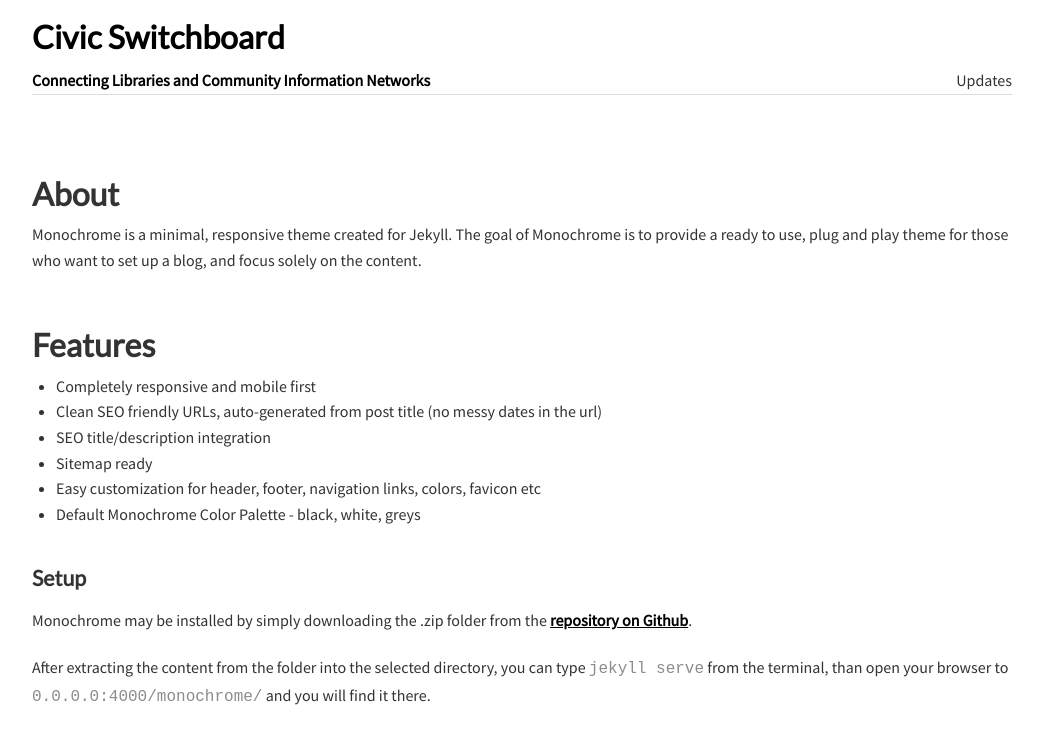
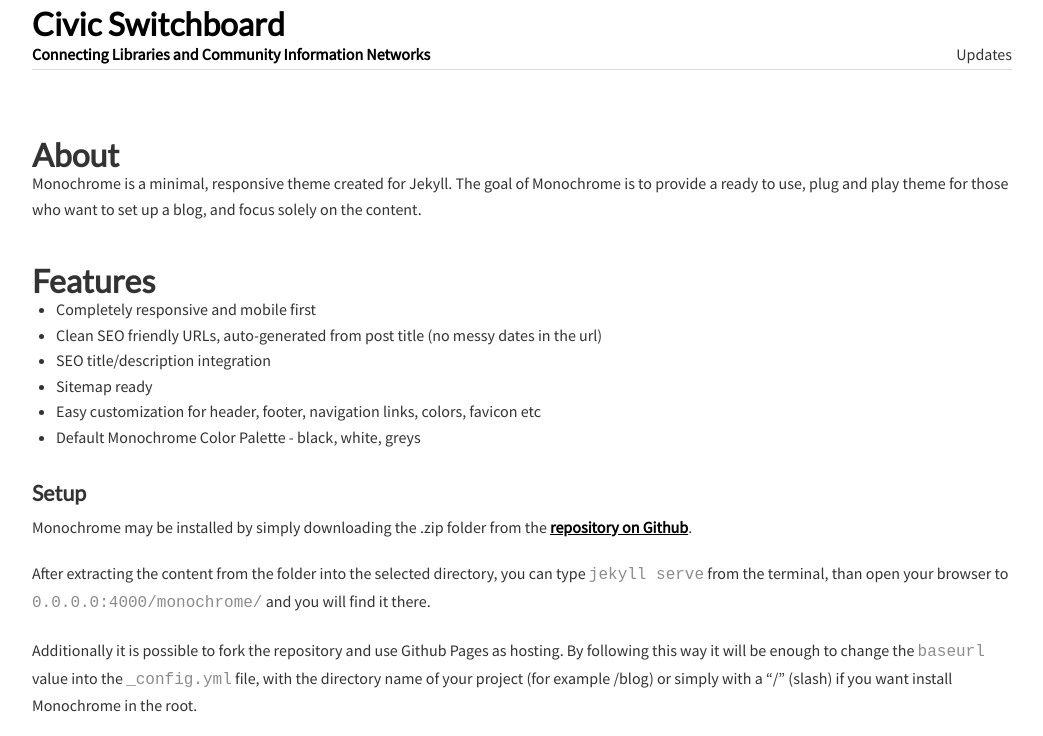
Before and after one commit to civic-switchboard/civic-switchboard.github.io.first, a Jekyll site: the page built from about.md, in a window 1280 px wide. Shown: the top 736 px of the page, without its empty margins (118-1161 px from the left). Built offline with Jekyll 4.4.1, drawn with Linux system fonts in a browser that asks for light colours.

Commit message:
line height for headings

```diff
--- a/_sass/typography.scss
+++ b/_sass/typography.scss
@@ -23,21 +23,21 @@
 h1 {
 	font-family: "Lato", sans-serif;
 	font-size: 2.25em; /* 36px/16px */
-	/* line-height: 1.8em; */
+	line-height: 1em;
 	padding: 0.33335em 0; /* 12px/36px * 2 (Use padding instead of margin to maintain proximity with paragraph) */
 }
 
 h2 {
 	font-family: "Lato", sans-serif;
 	font-size: 1.5em; /* 24px/16px */
-	/* line-height: 1.8em; */
+	line-height: 1em;
 	padding: 1em 0 0 0; /* 12px/24px * 2, only top (Use padding instead of margin to maintain proximity with paragwithph) */
 }
 
 h3, h4, h5, h6 {
 	font-family: "Lato", sans-serif;
 	font-size: 1.125em; /* 18px/16px */
-	/* line-height: 1.8em; */
+	line-height: 1em;
 	padding: 0.66667em 0; /* 12px/18px * 2 (Use padding instead of margin to maintain proximity with paragraph) */
 }
 
@@ -67,19 +67,19 @@
 
 h1 {
 	font-size: 2.6667em; /* 48px/18px */
-	/* line-height: 1.8em; */
+	line-height: 1em;
 	padding: 0.25em 0; /* 12px/48px * 2 (Use padding instead of margin to maintain proximity with paragraph) */
 }
 
 h2 {
 	font-size: 2em; /* 36px/18px */
-	/* line-height: 1.8em; */
+	line-height: 1em;
 	padding: 0.66667em 0 0 0; /* 12px/36px * 2, pnly top (Use padding instead of margin to maintain proximity with paragraph) */
 }
 
 h3, h4, h5, h6 {
 	font-size: 1.3334em; /* 24px/18px */
-	/* line-height: 1.8em; */
+	line-height: 1em;
 	padding: 0.5em 0; /* 12px/24px * 2 (Use padding instead of margin to maintain proximity with paragraph) */
 }
 
```
